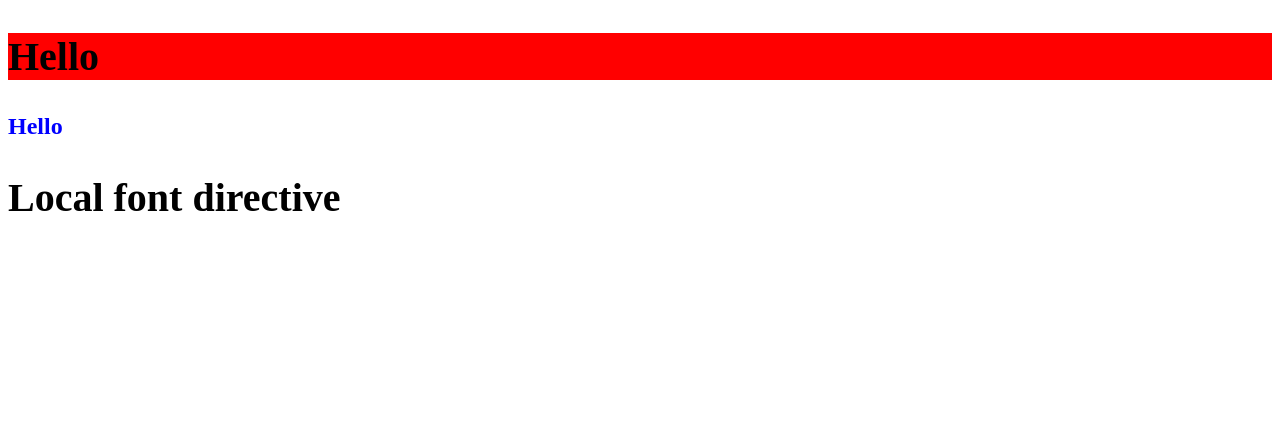
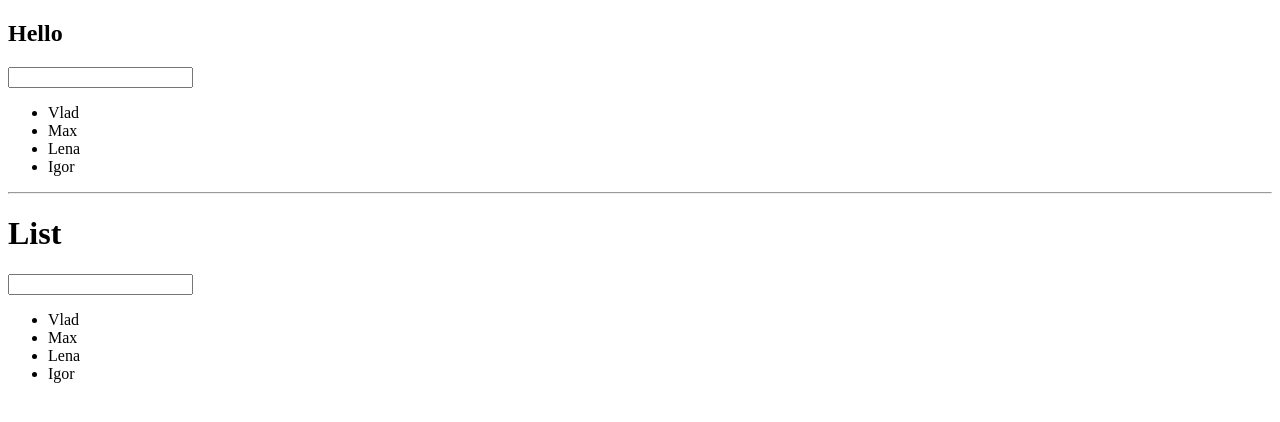
Before and after one commit to nessun-rimorso/vue-project, a Vue app: page / in a window 1280 px wide. Shown: the top 422 px of the page. Built offline with nearby package versions, Linux system fonts and the light colour scheme.

Commit message:
Filters and Mixins

```diff
--- a/src/App.vue
+++ b/src/App.vue
@@ -1,27 +1,37 @@
 <template>
   <div>
     <div>
-      <h2 v-colored:background.font="'red'">{{ title }}</h2>
-      <h2 v-colored:color.delay="'blue'">{{ title }}</h2>
+      <h2>{{ title }}</h2>
 
-      <h2 v-font>Local font directive</h2>
+      <input type="text" v-model="searchName">
+
+      <ul>
+        <li v-for="(name, index) of filteredNames" :key="index">
+          {{ name }}
+        </li>
+      </ul>
+
+      <hr>
+
+      <app-list></app-list>
     </div>
   </div>
 </template>
 
 <script>
+import ListMixin from './listMixin'
+
 export default {
   data () {
     return {
       title: 'Hello'
     }
   },
-  directives: {
-    font: {
-      bind (el, bindings, vnode) {
-        el.style.fontSize = '40px'
-      }
+  filters: {
+    lowercase (value) {
+      return value.toLowerCase()
     }
-  }
+  },
+  mixins: [ListMixin]
 }
 </script>
--- /dev/null
+++ b/src/List.vue
@@ -0,0 +1,20 @@
+<template>
+  <div>
+    <h1>List</h1>
+    <input type="text" v-model="searchName">
+
+    <ul>
+      <li v-for="(name, index) of filteredNames" :key="index">
+        {{ name }}
+      </li>
+    </ul>
+  </div>
+</template>
+
+<script>
+import ListMixin from './listMixin'
+
+export default {
+  mixins: [ListMixin]
+}
+</script>
--- a/src/color.js
+++ /dev/null
@@ -1,18 +0,0 @@
-export default {
-  bind (el, bindings, vnode) {
-    const fontModifire = bindings.modifiers['font']
-    if (fontModifire) {
-      el.style.fontSize = '40px'
-    }
-
-    const delayModifire = bindings.modifiers['delay']
-    let delay = 0
-    if (delayModifire) {
-      delay = 2000
-    }
-    setTimeout(() => {
-      const arg = bindings.arg
-      el.style[arg] = bindings.value
-    }, delay)
-  }
-}
--- /dev/null
+++ b/src/listMixin.js
@@ -0,0 +1,15 @@
+export default {
+  data () {
+    return {
+      names: ['Vlad', 'Max', 'Lena', 'Igor'],
+      searchName: ''
+    }
+  },
+  computed: {
+    filteredNames () {
+      return this.names.filter(name => {
+        return name.toLowerCase().indexOf(this.searchName.toLowerCase()) !== -1
+      })
+    }
+  }
+}
--- a/src/main.js
+++ b/src/main.js
@@ -1,10 +1,16 @@
 import Vue from 'vue'
 import App from './App.vue'
-import ColorDirective from './color'
+import List from './List'
+
+Vue.filter('uppercase', value => value.toUpperCase())
+Vue.component('app-list', List)
+Vue.mixin({
+  beforeCreate () {
+    console.log('beforeCreate')
+  }
+})
 
 Vue.config.productionTip = false
-
-Vue.directive('colored', ColorDirective)
 
 new Vue({
   render: h => h(App)
```
